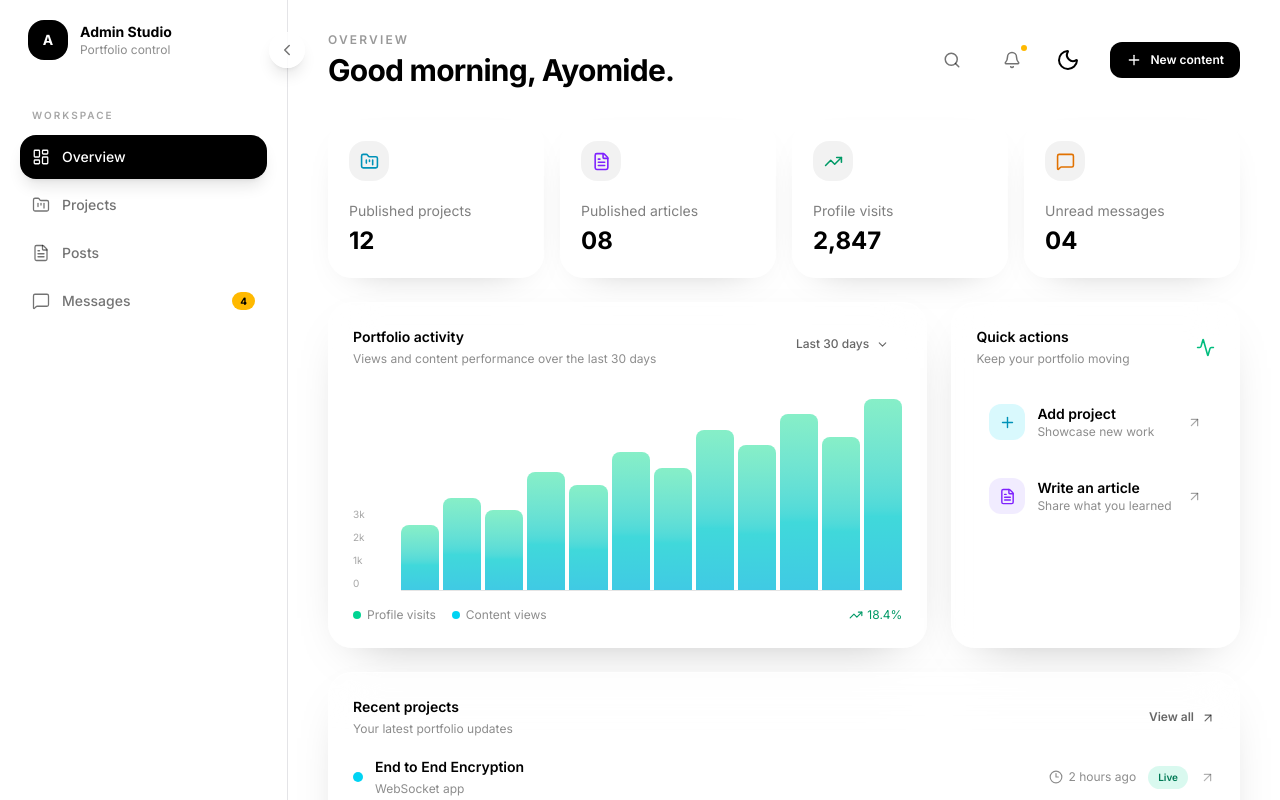
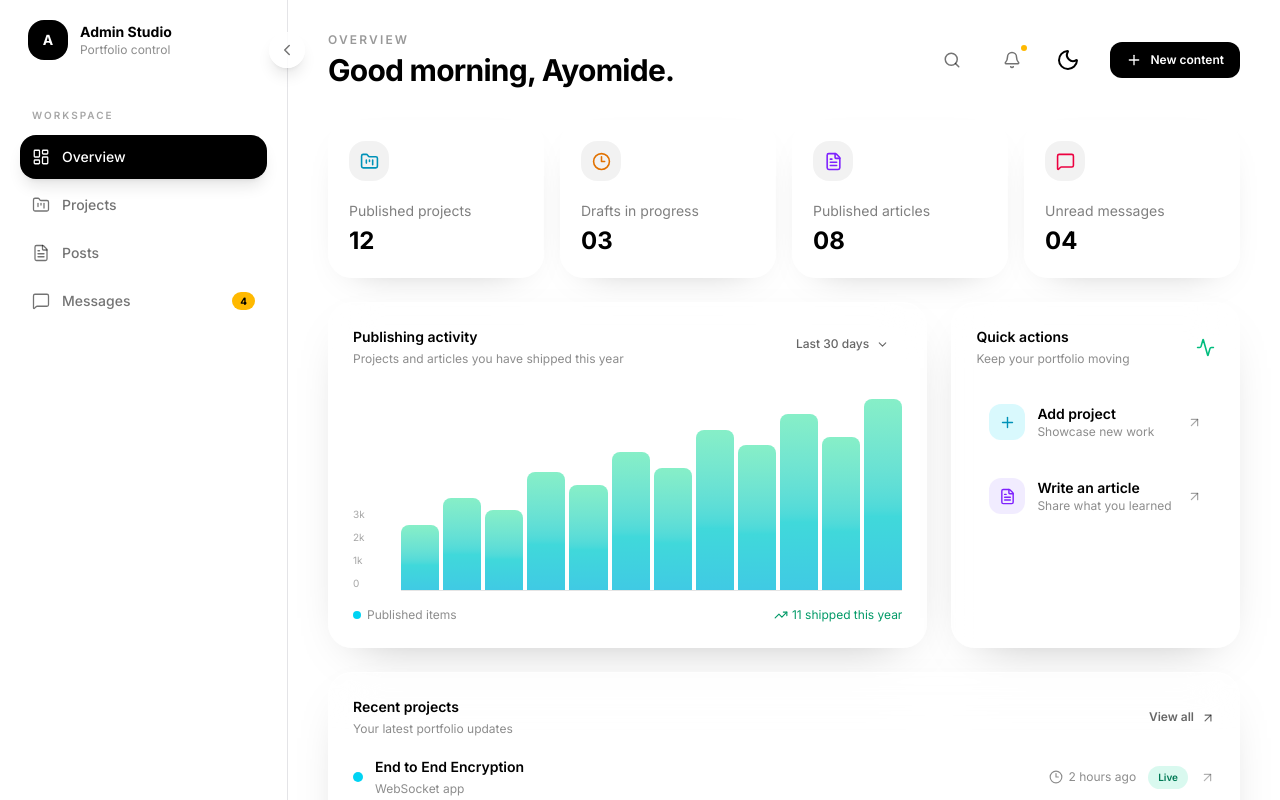
Before and after one commit to Ayomide-Philip/portfolio-ts, a Next.js app: page /admin/dashboard in a window 1280 px wide. Shown: the top 800 px of the page. Built offline with nearby package versions, Linux system fonts and the light colour scheme.

Commit message:
feat: update dashboard metrics and activity chart to focus on publishing stats

```diff
--- a/app/admin/dashboard/page.tsx
+++ b/app/admin/dashboard/page.tsx
@@ -40,30 +40,26 @@ const metrics = [
   {
     label: "Published projects",
     value: "12",
-    change: "+3 this month",
     icon: FolderKanban,
     tone: "text-cyan-600 dark:text-cyan-300",
   },
   {
+    label: "Drafts in progress",
+    value: "03",
+    icon: Clock3,
+    tone: "text-amber-600 dark:text-amber-300",
+  },
+  {
     label: "Published articles",
     value: "08",
-    change: "+2 this month",
     icon: FileText,
     tone: "text-violet-600 dark:text-violet-300",
   },
   {
-    label: "Profile visits",
-    value: "2,847",
-    change: "+18.4% this month",
-    icon: TrendingUp,
-    tone: "text-emerald-600 dark:text-emerald-300",
-  },
-  {
     label: "Unread messages",
     value: "04",
-    change: "Needs attention",
     icon: MessageSquare,
-    tone: "text-amber-600 dark:text-amber-300",
+    tone: "text-rose-600 dark:text-rose-300",
   },
 ];
 
@@ -100,9 +96,9 @@ export default function AdminDashboardPage() {
         <div className="rounded-3xl border border-white/60 bg-white/45 p-5 shadow-[0_18px_50px_-30px_rgba(0,0,0,0.35)] backdrop-blur-xl sm:p-6 dark:border-white/10 dark:bg-white/5">
           <div className="flex items-start justify-between gap-4">
             <div>
-              <p className="text-sm font-semibold">Portfolio activity</p>
+              <p className="text-sm font-semibold">Publishing activity</p>
               <p className="mt-1 text-xs text-black/45 dark:text-white/45">
-                Views and content performance over the last 30 days
+                Projects and articles you have shipped this year
               </p>
             </div>
             <button
@@ -137,15 +133,11 @@ export default function AdminDashboardPage() {
           </div>
           <div className="mt-4 flex items-center gap-4 text-xs text-black/45 dark:text-white/45">
             <span className="inline-flex items-center gap-1.5">
-              <span className="h-2 w-2 rounded-full bg-emerald-400" /> Profile
-              visits
-            </span>
-            <span className="inline-flex items-center gap-1.5">
-              <span className="h-2 w-2 rounded-full bg-cyan-400" /> Content
-              views
+              <span className="h-2 w-2 rounded-full bg-cyan-400" /> Published
+              items
             </span>
             <span className="ml-auto inline-flex items-center gap-1 text-emerald-600 dark:text-emerald-300">
-              <TrendingUp size={14} /> 18.4%
+              <TrendingUp size={14} /> 11 shipped this year
             </span>
           </div>
         </div>
```
